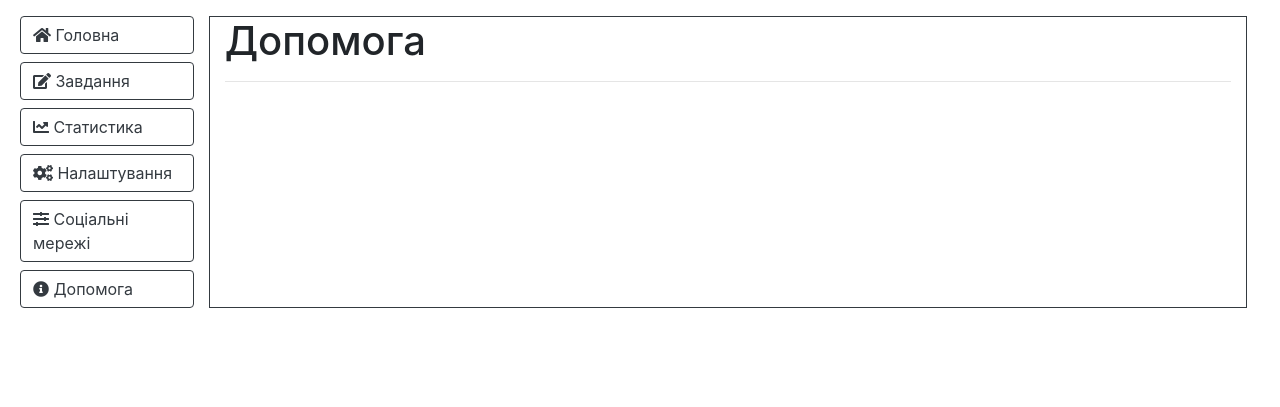
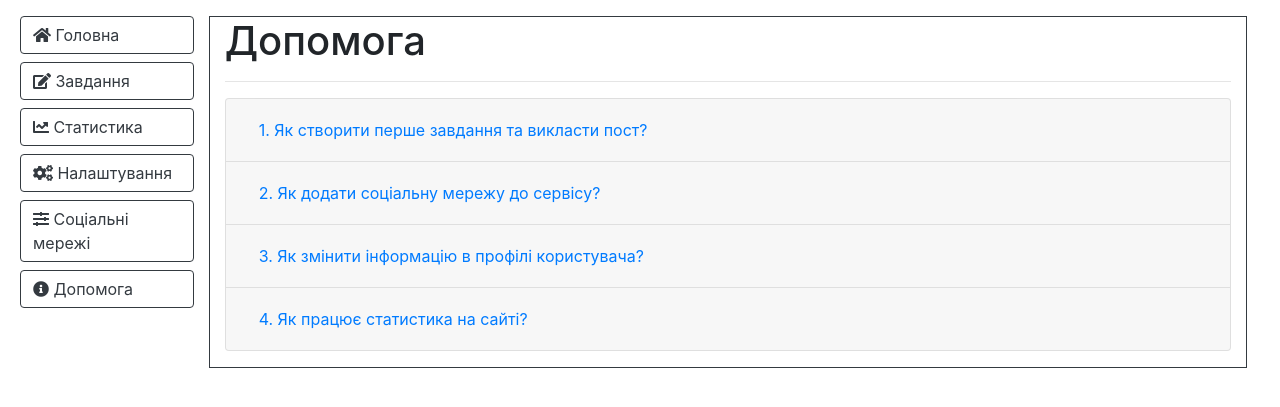
Before and after one commit to shevchenkodim/Auto-posting-service, a Django app: page /studio/help in a window 1280 px wide. Shown: the part 56-463 px from the top of the page. Run offline with Django 3.2, Linux system fonts and the light colour scheme; parts of the project's set-up code (start-up, migrations or seed data) failed here and were passed over; some libraries are stand-ins or nearby versions.

Commit message:
Add info to help page
:Release Notes:

:Detailed Notes:

:Testing Performed:
No tests

:QA Notes:

:Issues Addressed:

Signed-off-by: Shevchenko Dmytro <dimashevchenko10021999@gmail.com>

```diff
--- a/templates/studio/help.html
+++ b/templates/studio/help.html
@@ -4,7 +4,89 @@
 {% block content %}
     <h1>Допомога</h1>
     <hr>
+    <div class="accordion mb-3" id="accordionExample">
+      <div class="card">
+        <div class="card-header" id="headingOne">
+          <h2 class="mb-0">
+            <button class="btn btn-link" type="button" data-toggle="collapse" data-target="#collapseOne" aria-expanded="true" aria-controls="collapseOne">
+              1. Як створити перше завдання та викласти пост?
+            </button>
+          </h2>
+        </div>
 
+        <div id="collapseOne" class="collapse" aria-labelledby="headingOne" data-parent="#accordionExample">
+          <div class="card-body">
+            Для того щоб стоворити завдання Вам потрібно:
+            <ol>
+                <li>Перейти в меню на вкладку "Завдання"</li>
+                <li>Потім вгорі натиснути на кнопку "Створити" і Ви перейдете на сторінку створення посту для соц. мер.</li>
+                <li>Після того як ви ввели всі необхідні дані для посту ви вказуєте час коли потрібно його викласти і створюєте.</li>
+            </ol>
+            Зауваження! Якщо у Вас не додані соц. мер. то ви зможете створити пост але коли прийде час постингу то нічого не відбудеться!
+          </div>
+        </div>
+      </div>
+      <div class="card">
+        <div class="card-header" id="headingTwo">
+          <h2 class="mb-0">
+            <button class="btn btn-link collapsed" type="button" data-toggle="collapse" data-target="#collapseTwo" aria-expanded="false" aria-controls="collapseTwo">
+             2. Як додати соціальну мережу до сервісу?
+            </button>
+          </h2>
+        </div>
+        <div id="collapseTwo" class="collapse" aria-labelledby="headingTwo" data-parent="#accordionExample">
+          <div class="card-body">
+              Для того щоб додати соціальну мережу до сурвісу:
+              <br>
+              Telegram
+              <ol>
+                  <li>Перейти в меню на вкладку "Соціальні мережі"</li>
+                  <li>Зайти на вкладку Telegram</li>
+                  <li>Ввести назву вашого каналу та додати його</li>
+              </ol>
+              LiveJournal
+              <ol>
+                  <li>Перейти в меню на вкладку "Соціальні мережі"</li>
+                  <li>Зайти на вкладку LiveJournal</li>
+                  <li>Ввести login and password та додати соц. мер.</li>
+              </ol>
+          </div>
+        </div>
+      </div>
+      <div class="card">
+        <div class="card-header" id="headingThree">
+          <h2 class="mb-0">
+            <button class="btn btn-link collapsed" type="button" data-toggle="collapse" data-target="#collapseThree" aria-expanded="false" aria-controls="collapseThree">
+              3. Як змінити інформацію в профілі користувача?
+            </button>
+          </h2>
+        </div>
+        <div id="collapseThree" class="collapse" aria-labelledby="headingThree" data-parent="#accordionExample">
+          <div class="card-body">
+              Для того щоб змінити інформацію в профілі:
+              <ol>
+                  <li>Перейти в меню на вкладку "Налаштування"</li>
+                  <li>Змінюєте інформацію яку вважаєте за потрібну</li>
+                  <li>Зберігаєте зміни</li>
+              </ol>
+          </div>
+        </div>
+      </div>
+      <div class="card">
+        <div class="card-header" id="headingFour">
+          <h2 class="mb-0">
+            <button class="btn btn-link collapsed" type="button" data-toggle="collapse" data-target="#collapseFour" aria-expanded="false" aria-controls="collapseFour">
+              4. Як працює статистика на сайті?
+            </button>
+          </h2>
+        </div>
+        <div id="collapseFour" class="collapse" aria-labelledby="headingFour" data-parent="#accordionExample">
+          <div class="card-body">
+            Статистика відображає скільки постів ви виклали за весь час.
+          </div>
+        </div>
+      </div>
+    </div>
 {% endblock content %}
 
 {% block page_js %}
```
